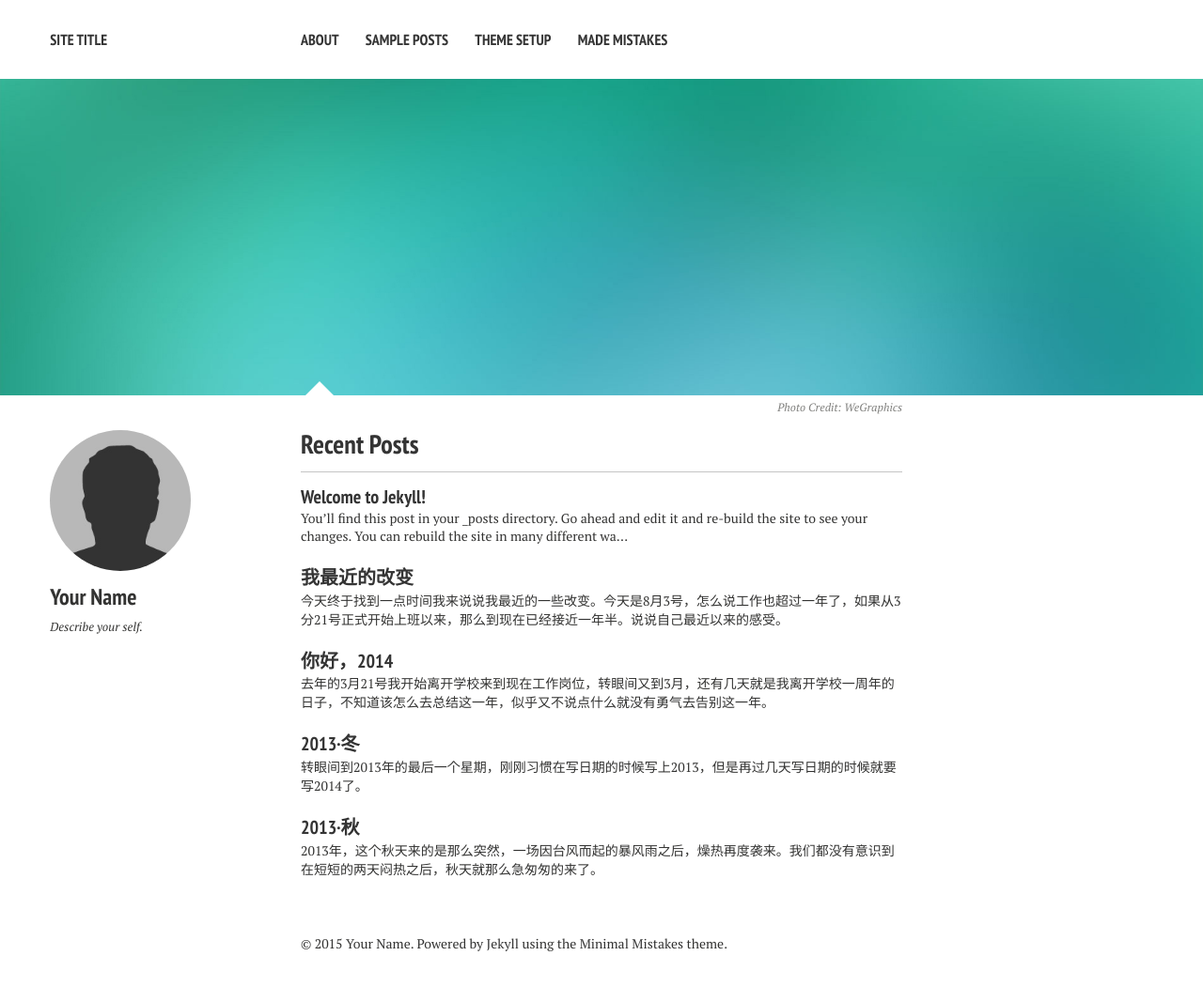
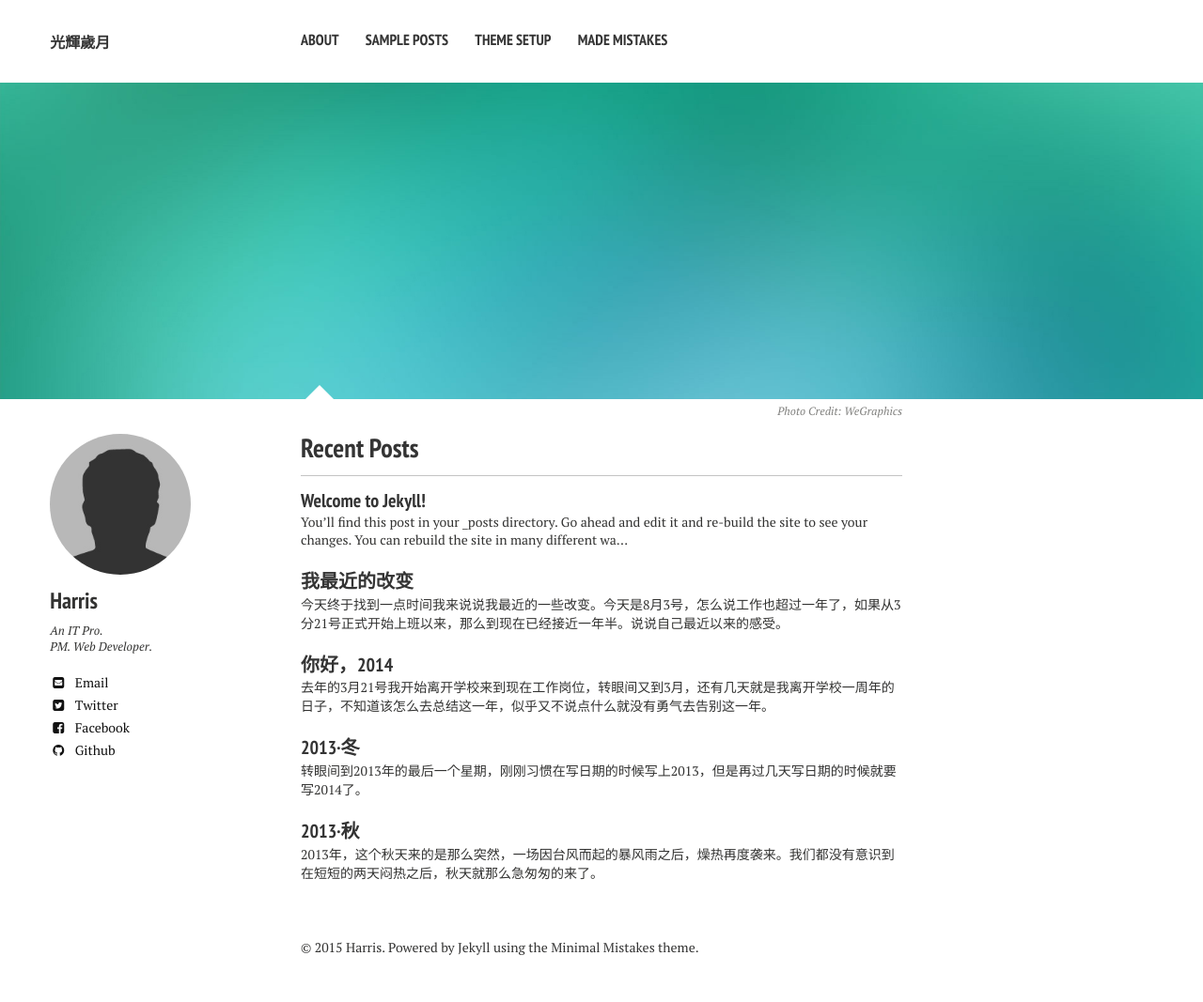
Before and after one commit to menthe/menthe.github.io, a Jekyll site: the page built from index.md, in a window 1280 px wide. Shown: the whole page at 94% size. Built offline with Jekyll 4.4.1, drawn with Linux system fonts in a browser that asks for light colours; nearby versions of some CDN libraries.

Commit message:
modify config file

```diff
--- a/_config.yml
+++ b/_config.yml
@@ -1,7 +1,7 @@
 # Site wide configuration
 
-title:            Site Title
-locale:           en_US
+title:            光輝歲月
+locale:           zh_CN
 url:
 
 
@@ -26,21 +26,21 @@ kramdown:
 
 # Site owner
 owner:
-  name: Your Name
+  name: Harris
   avatar: bio-photo.jpg
-  bio: "Describe your self."
-  email:
+  bio: "An IT Pro.<br />PM. Web Developer."
+  email: i@harris.wang
   disqus-shortname:
-  twitter: #username
-  facebook: #username
+  twitter: harrisplus
+  facebook: imharriswang
   google:
-    plus: #username
-    analytics:
+  plus: #username
+  analytics:
     verify:
     ad-client:
     ad-slot:
   bing-verify:
-  github: #username
+  github: menthe
   stackoverflow: #http://stackoverflow.com/users/123456/username
   linkedin: #username
   xing: #username
```
